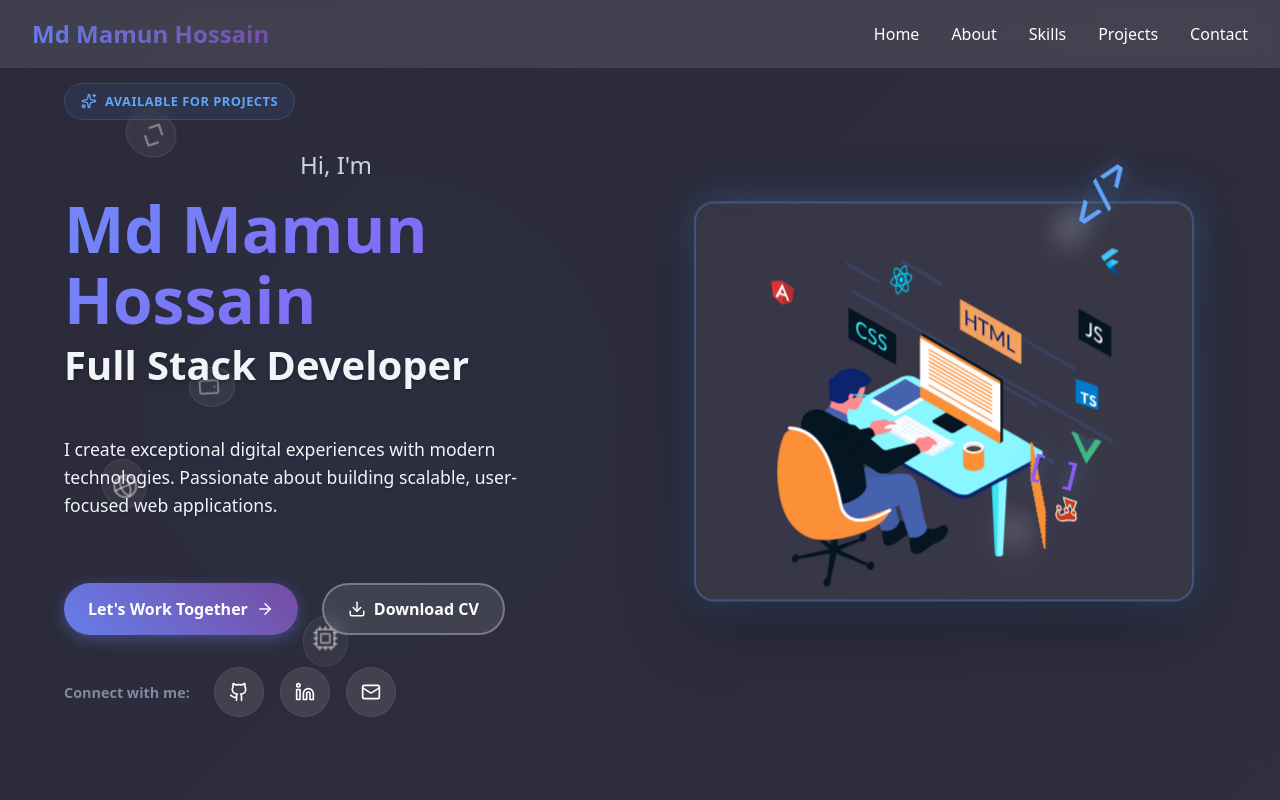
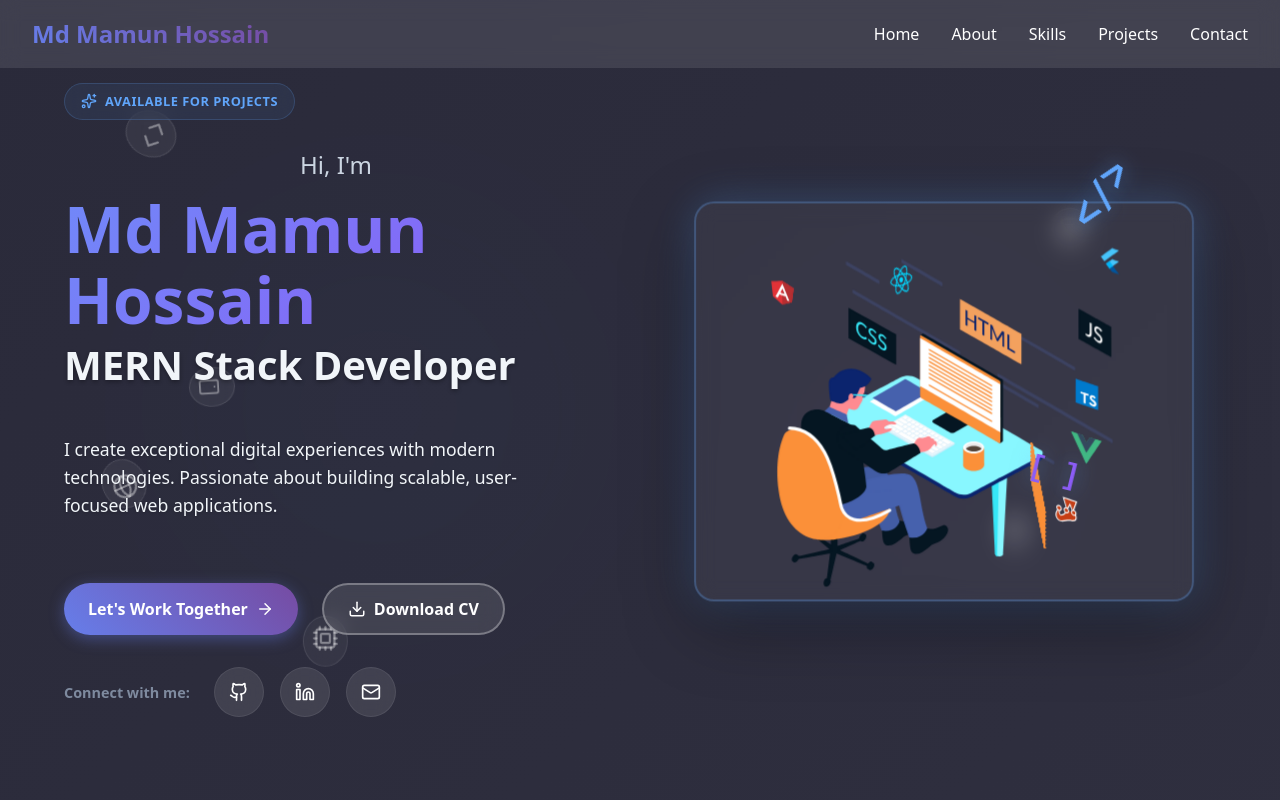
Before and after one commit to MamunHossain1999/new-protfolio, a React (Vite) app: page / in a window 1280 px wide. Shown: the top 800 px of the page. Built offline with nearby package versions, Linux system fonts and the light colour scheme.

Commit message:
add animation

```diff
--- a/src/components/Hero.tsx
+++ b/src/components/Hero.tsx
@@ -56,7 +56,7 @@ const Hero = () => {
             >
               <span className="title-line">Hi, I'm</span>
               <span className="title-name">Md Mamun Hossain</span>
-              <span className="title-role">Full Stack Developer</span>
+              <span className="title-role">MERN Stack Developer</span>
             </motion.h1>
 
             {/* Description */}
```
